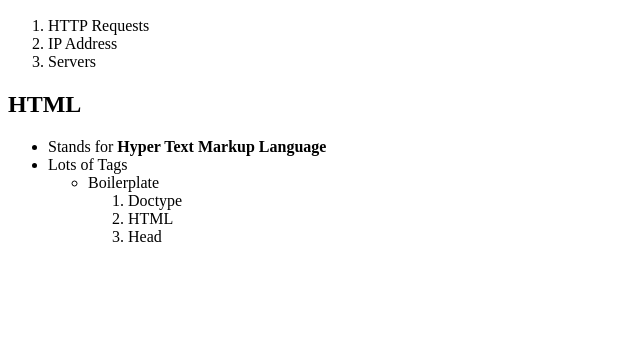
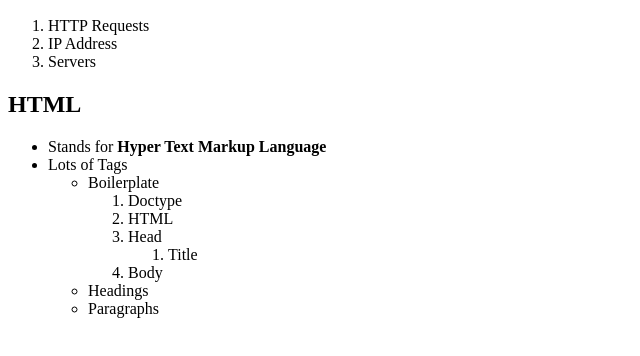
Before and after one commit to ml042685/HTML-Lists, a plain HTML site: page index.html in a window 1280 px wide. Shown: the part 110-466 px from the top of the page, without its empty margins (0-640 px from the left). Drawn offline with Linux system fonts and the light colour scheme.

Commit message:
more listing

```diff
--- a/index.html
+++ b/index.html
@@ -29,10 +29,16 @@
                         <li>Doctype</li>
                         <li>HTML</li>
                         <li>Head
-
+                            <ol>
+                                <li>Title</li>
+                            </ol>
                         </li>
+                        <li>Body</li>
                     </ol>
                 </li>
+                <li>Headings</li>
+                <li>Paragraphs</li>
+
             </ul>
 
 
```
